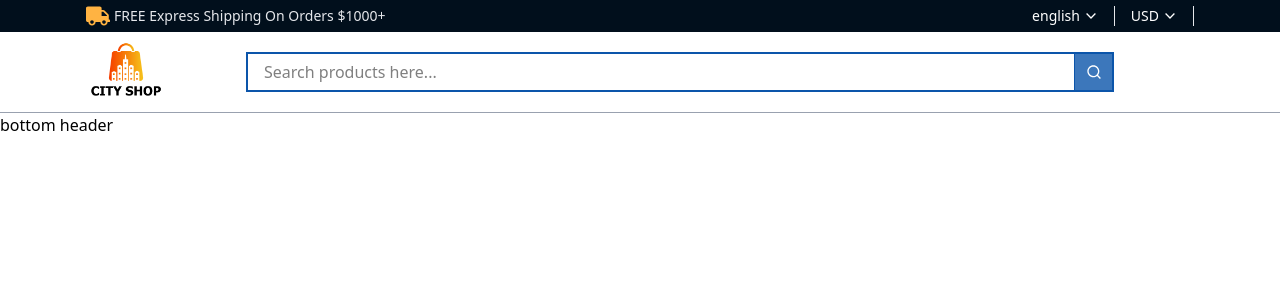
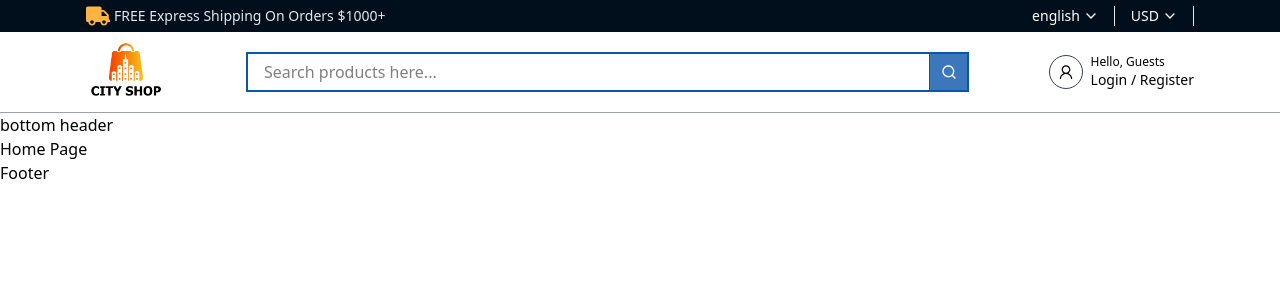
Before and after one commit to tushar-hossain/city-shop, a Next.js app: page / in a window 1280 px wide. Shown: the top 300 px of the page. Built offline with nearby package versions, Linux system fonts and the light colour scheme.

Commit message:
icon and link route define done

```diff
--- a/app/layout.tsx
+++ b/app/layout.tsx
@@ -1,6 +1,8 @@
 import type { Metadata } from "next";
 import { Geist, Geist_Mono } from "next/font/google";
 import "./globals.css";
+import Header from "@/components/Header/Header";
+import Footer from "@/components/Footer/Footer";
 
 const geistSans = Geist({
   variable: "--font-geist-sans",
@@ -23,7 +25,9 @@ export default function RootLayout({ children }: LayoutProps<"/">) {
       lang="en"
       className={`${geistSans.variable} ${geistMono.variable} h-full antialiased`}
     >
+      <Header />
       <body className="min-h-full flex flex-col">{children}</body>
+      <Footer />
     </html>
   );
 }
--- a/app/page.tsx
+++ b/app/page.tsx
@@ -1,9 +1,3 @@
-import Header from "@/components/Header/Header";
-
 export default function Home() {
-  return (
-    <main>
-      <Header />
-    </main>
-  );
+  return <main>Home Page</main>;
 }
--- /dev/null
+++ b/components/Footer/Footer.tsx
@@ -0,0 +1,5 @@
+import React from "react";
+
+export default function Footer() {
+  return <div>Footer</div>;
+}
--- a/components/Header/MiddleHeader/MiddleHeader.tsx
+++ b/components/Header/MiddleHeader/MiddleHeader.tsx
@@ -2,16 +2,28 @@ import Container from "@/components/Container/Container";
 import { Logo } from "@/public/BannerImage/Image";
 import Image from "next/image";
 import SearchInput from "../SearchInput/SearchInput";
+import Link from "next/link";
+import { LiaUser } from "react-icons/lia";
 
 export default function MiddleHeader() {
   return (
     <div className="border-b border-b-gray-400">
       <Container className="flex items-center justify-between gap-4 md:gap-6 lg:gap-20">
-        <Image src={Logo} alt="logo" width={80} height={80} />
+        <Link href="/">
+          <Image src={Logo} alt="logo" width={80} height={80} />
+        </Link>
         <SearchInput />
         <div>
           {/* user */}
-
+          <Link className="flex items-center gap-2 text-sm" href="/signin">
+            <div className="border border-gray-700 rounded-full p-1.5 text-xl">
+              <LiaUser />
+            </div>
+            <div>
+              <p className="text-xs">Hello, Guests</p>
+              <p className="text-md font-medium">Login / Register</p>
+            </div>
+          </Link>
           {/* header icon */}
         </div>
       </Container>
```
